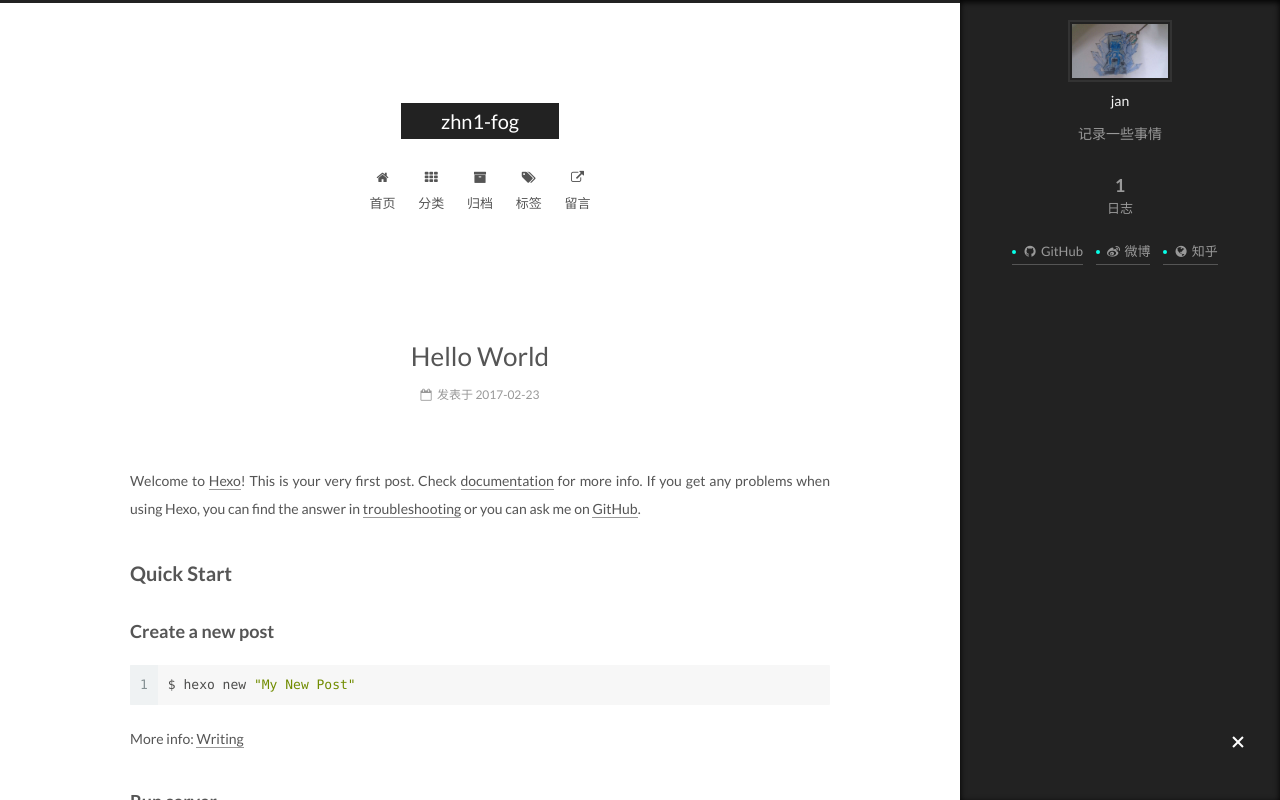
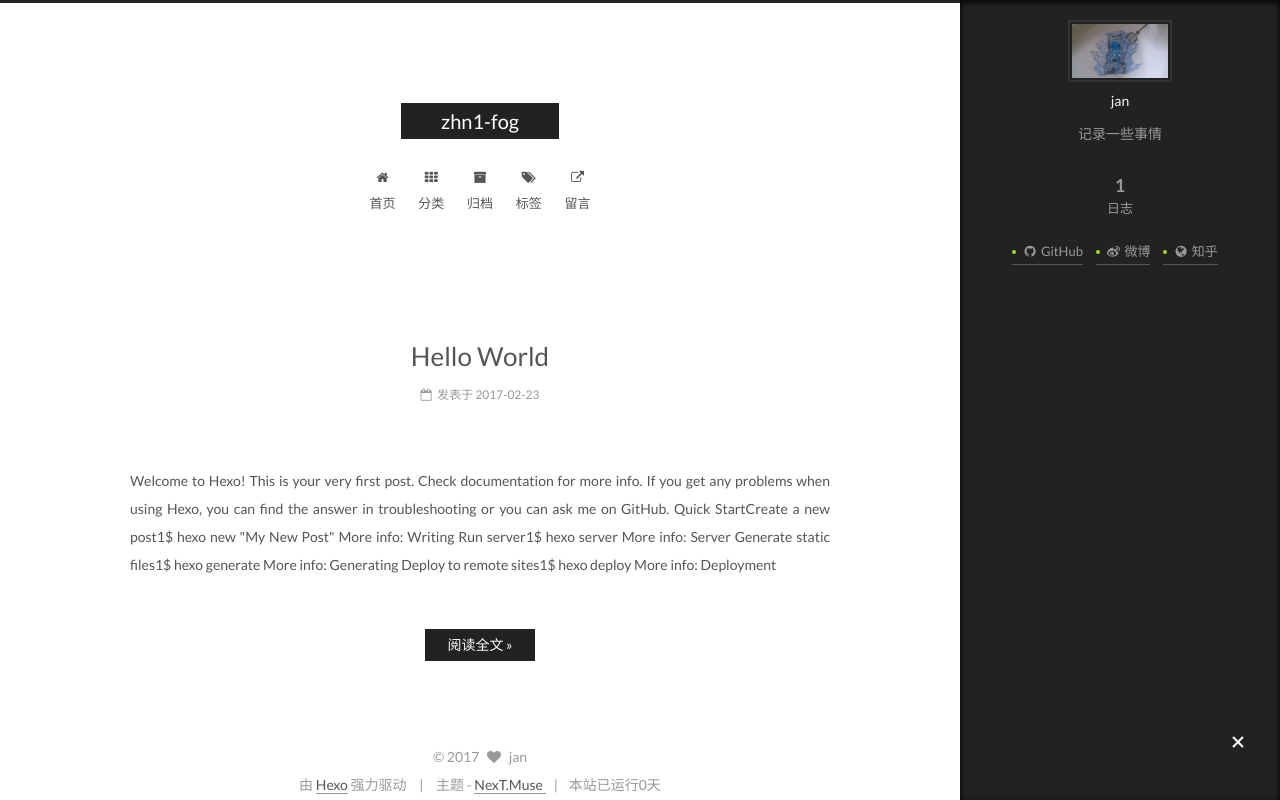
Before and after one commit to Jim-chicken/Jim-chicken.github.io, a plain HTML site: page index.html in a window 1280 px wide. Both pictures are taken after a click on the element 1238 px from the left and 743 px from the top of the page. Shown: the top 800 px of the page. Drawn offline with Linux system fonts and the light colour scheme.

Commit message:
Site updated: 2017-02-25 14:23:33

```diff
--- a/css/main.css
+++ b/css/main.css
@@ -1701,7 +1701,7 @@ pre .javascript .function {
   width: 4px;
   height: 4px;
   border-radius: 50%;
-  background: #06ffe8;
+  background: #9fdb25;
 }
 .links-of-blogroll {
   font-size: 13px;
--- a/index.html
+++ b/index.html
@@ -348,17 +348,24 @@
 
 
 
-            <p>Welcome to <a href="https://hexo.io/" target="_blank" rel="external">Hexo</a>! This is your very first post. Check <a href="https://hexo.io/docs/" target="_blank" rel="external">documentation</a> for more info. If you get any problems when using Hexo, you can find the answer in <a href="https://hexo.io/docs/troubleshooting.html" target="_blank" rel="external">troubleshooting</a> or you can ask me on <a href="https://github.com/hexojs/hexo/issues" target="_blank" rel="external">GitHub</a>.</p>
-<h2 id="Quick-Start"><a href="#Quick-Start" class="headerlink" title="Quick Start"></a>Quick Start</h2><h3 id="Create-a-new-post"><a href="#Create-a-new-post" class="headerlink" title="Create a new post"></a>Create a new post</h3><figure class="highlight bash"><table><tr><td class="gutter"><pre><div class="line">1</div></pre></td><td class="code"><pre><div class="line">$ hexo new <span class="string">"My New Post"</span></div></pre></td></tr></table></figure>
-<p>More info: <a href="https://hexo.io/docs/writing.html" target="_blank" rel="external">Writing</a></p>
-<h3 id="Run-server"><a href="#Run-server" class="headerlink" title="Run server"></a>Run server</h3><figure class="highlight bash"><table><tr><td class="gutter"><pre><div class="line">1</div></pre></td><td class="code"><pre><div class="line">$ hexo server</div></pre></td></tr></table></figure>
-<p>More info: <a href="https://hexo.io/docs/server.html" target="_blank" rel="external">Server</a></p>
-<h3 id="Generate-static-files"><a href="#Generate-static-files" class="headerlink" title="Generate static files"></a>Generate static files</h3><figure class="highlight bash"><table><tr><td class="gutter"><pre><div class="line">1</div></pre></td><td class="code"><pre><div class="line">$ hexo generate</div></pre></td></tr></table></figure>
-<p>More info: <a href="https://hexo.io/docs/generating.html" target="_blank" rel="external">Generating</a></p>
-<h3 id="Deploy-to-remote-sites"><a href="#Deploy-to-remote-sites" class="headerlink" title="Deploy to remote sites"></a>Deploy to remote sites</h3><figure class="highlight bash"><table><tr><td class="gutter"><pre><div class="line">1</div></pre></td><td class="code"><pre><div class="line">$ hexo deploy</div></pre></td></tr></table></figure>
-<p>More info: <a href="https://hexo.io/docs/deployment.html" target="_blank" rel="external">Deployment</a></p>
+          Welcome to Hexo! This is your very first post. Check documentation for more info. If you get any problems when using Hexo, you can find the answer in troubleshooting or you can ask me on GitHub.
+Quick StartCreate a new post1$ hexo new "My New Post"
+More info: Writing
+Run server1$ hexo server
+More info: Server
+Generate static files1$ hexo generate
+More info: Generating
+Deploy to remote sites1$ hexo deploy
+More info: Deployment
 
 
+          <!--noindex-->
+          <div class="post-button text-center">
+            <a class="btn" href="/2017/02/23/hello-world/#more" rel="contents">
+              阅读全文 &raquo;
+            </a>
+          </div>
+          <!--/noindex-->
 
 
     </div>
@@ -505,7 +512,7 @@
 
     <footer id="footer" class="footer">
       <div class="footer-inner">
-        <div class="copyright" >
+        ﻿<div class="copyright" >
 
   &copy;
   <span itemprop="copyrightYear">2017</span>
@@ -525,9 +532,23 @@
   <a class="theme-link" href="https://github.com/iissnan/hexo-theme-next">
     NexT.Muse
   </a>
+<span>&nbsp;&nbsp;&nbsp;|&nbsp;&nbsp;&nbsp;</span>
+<span id="showDays"></span>
+
 </div>
 
 
+
+
+
+
+<script>
+	var birthDay = new Date('02/25/2017');
+	var now = new Date();
+	var duration = now.getTime() - birthDay.getTime();
+	var total= Math.floor(duration / (1000 * 60 * 60 * 24));
+	document.getElementById('showDays').innerHTML='本站已运行' + total + '天';
+</script>
 
 
 
@@ -538,7 +559,19 @@
       <div class="back-to-top">
         <i class="fa fa-arrow-up"></i>
 
+
+
+
+
+
       </div>
+
+
+
+
+
+
+
 
 
   </div>
```
Also changed, not shown: 2017/02/23/hello-world/index.html (+27 -1 lines), archives/2017/02/index.html (+28 -2 lines), archives/2017/index.html (+28 -2 lines), archives/index.html (+28 -2 lines), baidu_verify_1kq3uwrnnJ.html (+27 -1 lines), categories/index.html (+28 -2 lines), message/index.html (+27 -1 lines), search.xml (added, +25 -0 lines), tags/index.html (+28 -2 lines).
